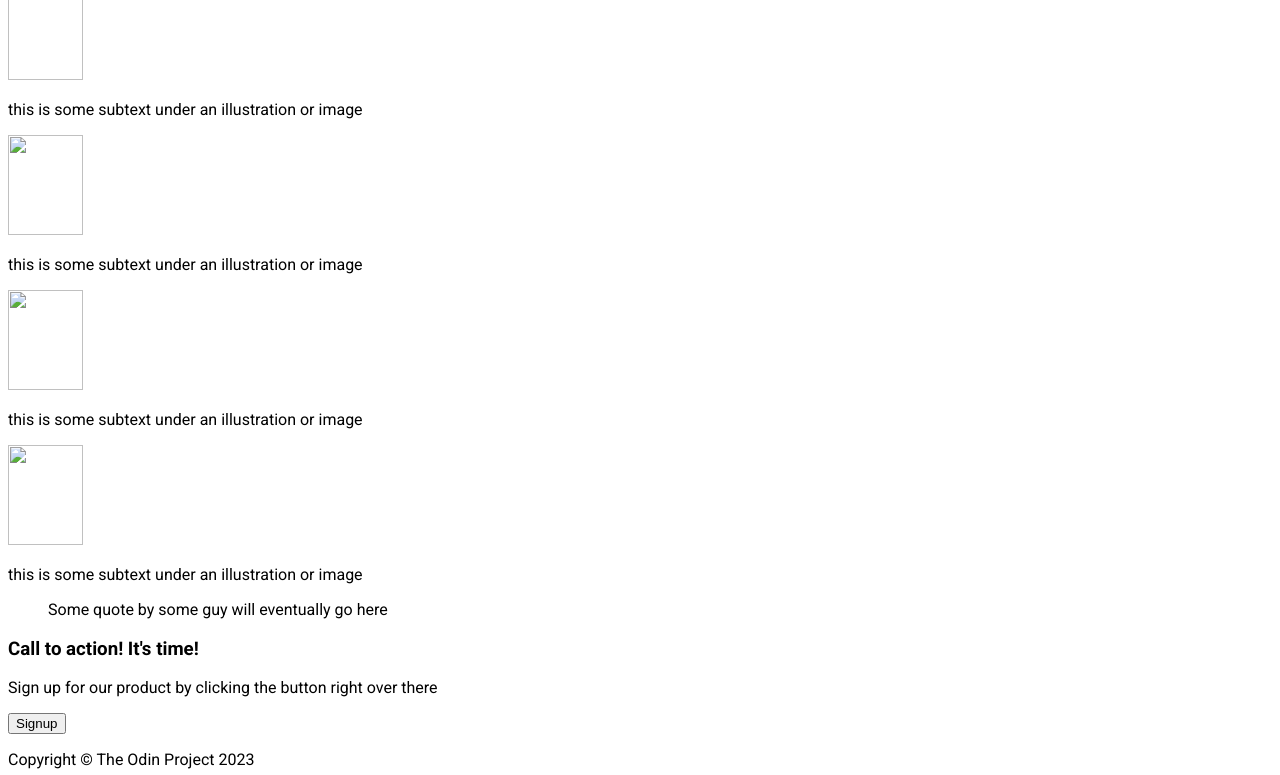
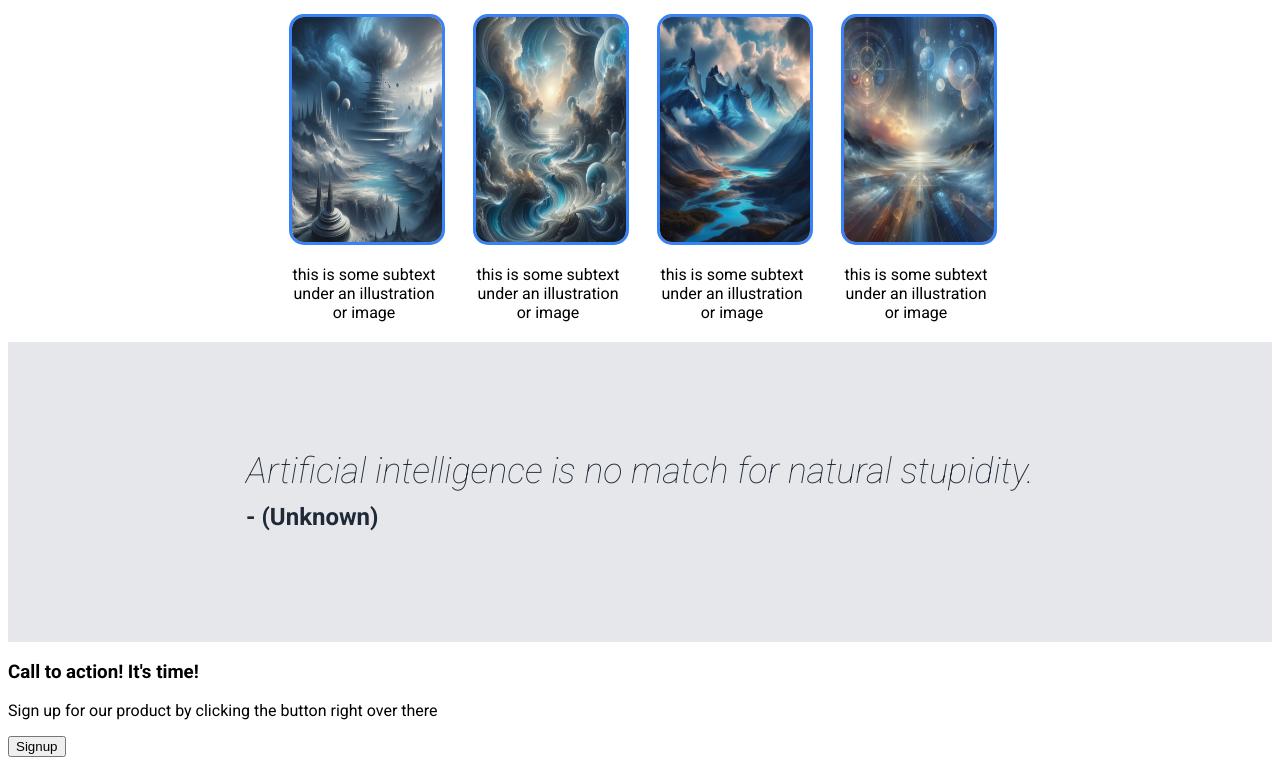
Before and after one commit to Sling-Code/odin-landing-page, a plain HTML site: page index.html in a window 1280 px wide. Shown: the part 496-1271 px from the top of the page. Drawn offline with Linux system fonts and the light colour scheme.

Commit message:
added images and finish the info and quote section

```diff
--- a/index.html
+++ b/index.html
@@ -35,7 +35,7 @@
         </div>
         <div class="header-img">
           <img
-            src="./images/_18927b3b-c81a-444a-b467-53d3e340d80a.jpg"
+            src="images/01_01.jpg"
             alt="This is a placeholder for an image"
             height="250px"
             width="500px"
@@ -46,18 +46,28 @@
 
     <div class="info-section">
       <h2>Some random information</h2>
-      <img src="" height="100px" width="75px" />
-      <p>this is some subtext under an illustration or image</p>
-      <img src="" height="100px" width="75px" />
-      <p>this is some subtext under an illustration or image</p>
-      <img src="" height="100px" width="75px" />
-      <p>this is some subtext under an illustration or image</p>
-      <img src="" height="100px" width="75px" />
-      <p>this is some subtext under an illustration or image</p>
+      <div class="info-imgs">
+        <div>
+          <img class="info-img" src="images/02_01.jpg" height="225px" width="150px" />
+          <p>this is some subtext under an illustration or image</p>
+        </div>
+        <div>
+          <img class="info-img" src="images/02_02.jpg" height="225px" width="150px" />
+          <p>this is some subtext under an illustration or image</p>
+        </div>
+        <div>
+          <img class="info-img" src="images/02_03.jpg" height="225px" width="150px" />
+          <p>this is some subtext under an illustration or image</p>
+        </div>
+        <div>
+          <img class="info-img" src="images/02_04.jpg" height="225px" width="150px" />
+          <p>this is some subtext under an illustration or image</p>
+        </div>
+      </div>
     </div>
 
     <div class="quote-section">
-      <blockquote>Some quote by some guy will eventually go here</blockquote>
+      <p>Artificial intelligence is no match for natural stupidity.<br /> <span class="no-style"> - (Unknown)</span></p>
     </div>
 
     <div class="signup-section">
--- a/styles.css
+++ b/styles.css
@@ -1,5 +1,4 @@
 body {
-  font-family: "Oswald", sans-serif;
   font-family: "Roboto", sans-serif;
 }
 
@@ -51,3 +50,47 @@ h1 {
     font-weight: bolder;
     color: #F9FAF8;
 }
+
+.info-section {
+    height: 400px;
+    text-align: center;
+}
+
+h2 {
+    font-size: 36px;
+    font-weight: bolder;
+    color: #1F2937;
+}
+
+.info-imgs {
+    display: flex;
+    justify-content: center;
+    gap: 34px;
+}
+
+.info-img {
+    border: solid 3px #3882F6;
+    border-radius: 15px;
+}
+
+.info-imgs > div {
+    width: 150px;
+}
+
+.quote-section {
+    height: 300px;
+    background-color: #E5E7EB;
+    font-size: 36px;
+    font-style: italic;
+    font-weight: lighter;
+    color: #1F2937;
+    display: flex;
+    justify-content: center;
+    align-items: center;
+}
+
+.no-style {
+    font-size: 24px;
+    font-style: normal;
+    font-weight: bold;
+}
```
Also changed, not shown: images/01_01.jpg (renamed from images/_18927b3b-c81a-444a-b467-53d3e340d80a.jpg), images/02_01.jpg (added), images/02_02.jpg (added), images/02_03.jpg (added), images/02_04.jpg (added), 1 other file.
